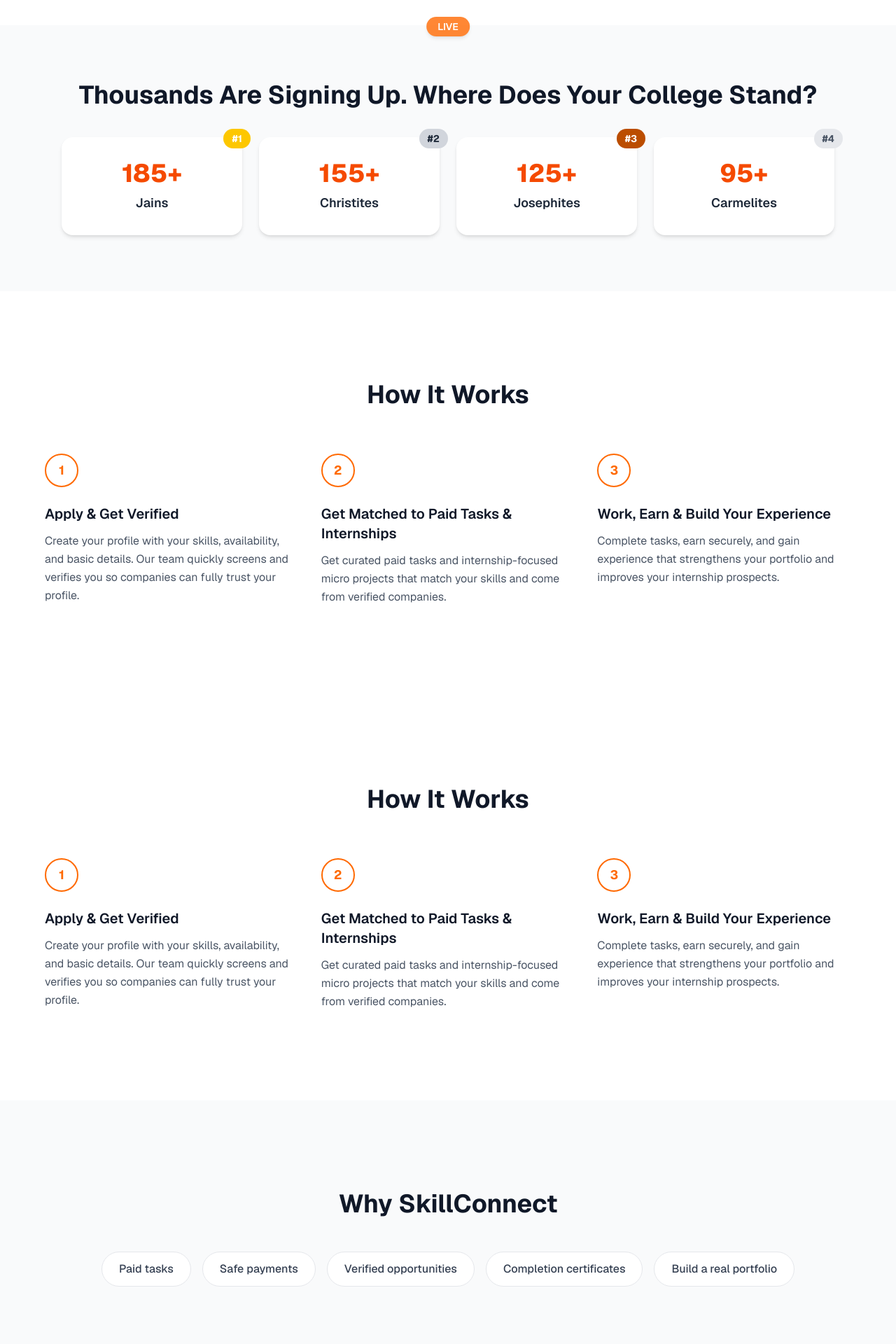
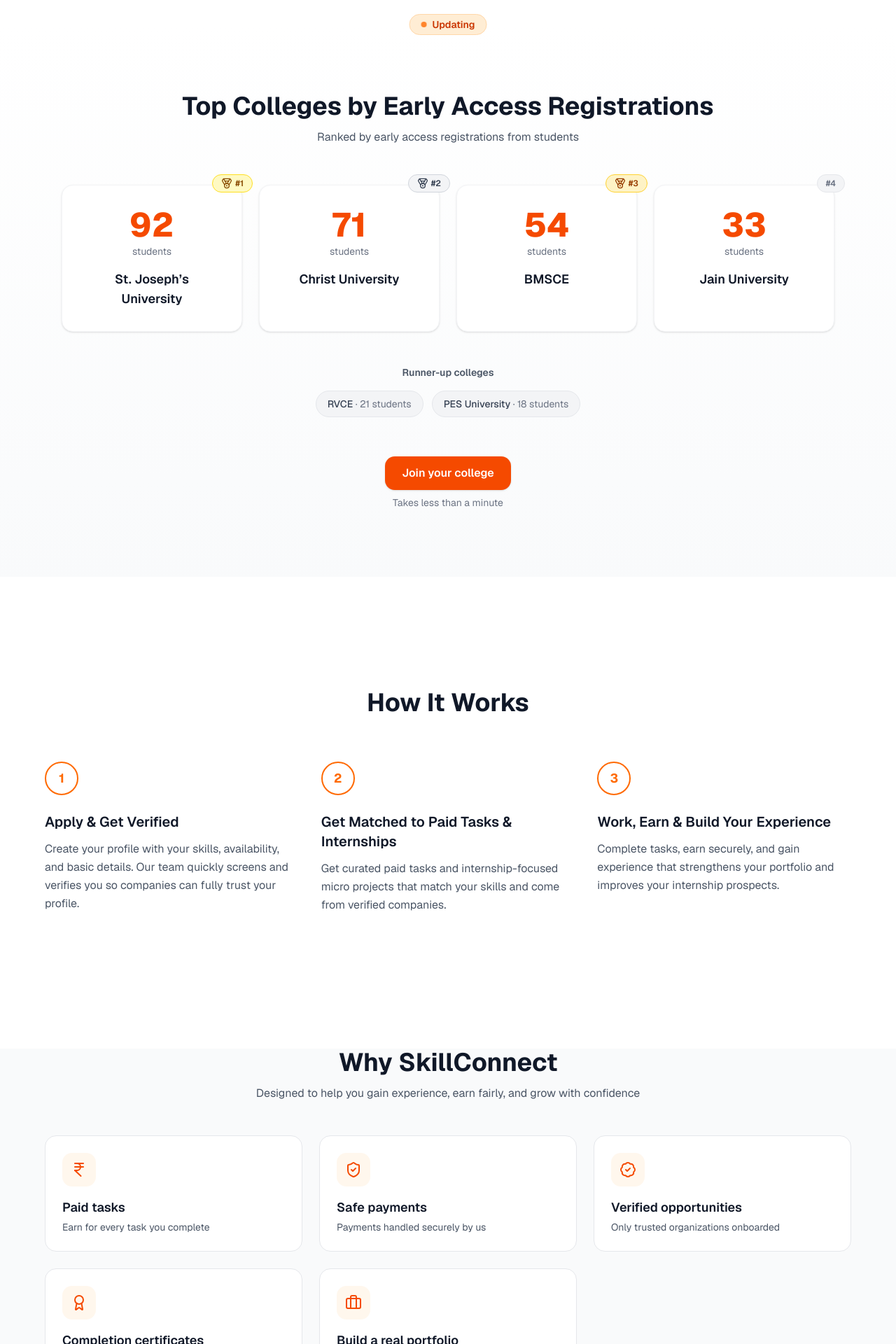
Before and after one commit to avsa-codes/skillconnectS, a Next.js app: page / in a window 1280 px wide. Shown: the part 640-2560 px from the top of the page at 70% size. Built offline with nearby package versions, Linux system fonts and the light colour scheme.

Commit message:
Final changes

```diff
--- a/app/page.tsx
+++ b/app/page.tsx
@@ -1,8 +1,8 @@
 "use client"
 
 import type React from "react"
+import { useRef, useState } from "react"
 
-import { useRef, useState } from "react"
 import Navigation from "@/components/navigation"
 import HeroSection from "@/components/hero-section"
 import HowItWorks from "@/components/how-it-works"
@@ -13,10 +13,11 @@ import EarlyAccess from "@/components/early-access"
 import Footer from "@/components/footer"
 import RegistrationModal from "@/components/registration-modal"
 import StatsSection from "@/components/stats-section"
-
+import Section from "@/components/section"
 
 export default function Home() {
   const [isModalOpen, setIsModalOpen] = useState(false)
+
   const howItWorksRef = useRef<HTMLDivElement>(null)
   const rolesRef = useRef<HTMLDivElement>(null)
 
@@ -32,34 +33,47 @@ const scrollToSection = (ref: React.RefObject<HTMLDivElement | null>) => {
         onRoles={() => scrollToSection(rolesRef)}
       />
 
+      {/* HERO stays as-is */}
+      <HeroSection onRegister={() => setIsModalOpen(true)} />
 
+      {/* STATS (already controls its own spacing) */}
+      <StatsSection onRegister={() => setIsModalOpen(true)} />
 
-
-
-
-
-
-      <HeroSection onRegister={() => setIsModalOpen(true)} />
-      <div ref={howItWorksRef}>
-
-
-<StatsSection />   {/* ← ADD THIS */}
-
+      {/* HOW IT WORKS */}
+      <Section>
         <div ref={howItWorksRef}>
           <HowItWorks />
         </div>
+      </Section>
 
+      {/* WHY */}
+      <Section>
+        <WhySkillConnect />
+      </Section>
 
-        <HowItWorks />
-      </div>
-      <WhySkillConnect />
+      {/* WHO */}
+      <Section>
         <WhoCanApply />
+      </Section>
+
+      {/* ROLES */}
+      <Section>
         <div ref={rolesRef}>
           <RolesAvailable />
         </div>
+      </Section>
+
+      {/* EARLY ACCESS */}
+      <Section>
         <EarlyAccess onRegister={() => setIsModalOpen(true)} />
+      </Section>
+
       <Footer />
-      <RegistrationModal isOpen={isModalOpen} onClose={() => setIsModalOpen(false)} />
+
+      <RegistrationModal
+        isOpen={isModalOpen}
+        onClose={() => setIsModalOpen(false)}
+      />
     </main>
   )
 }
--- a/components/hero-section.tsx
+++ b/components/hero-section.tsx
@@ -39,7 +39,7 @@ export default function HeroSection({ onRegister }: HeroSectionProps) {
               </div>
               <div>
                 <p className="text-sm font-semibold text-gray-900">Student profile strength</p>
-                <p className="text-xs text-gray-600 mt-1">92% average completion rate</p>
+                <p className="text-xs text-gray-600 mt-1">Minimum 80% profile completion required</p>
               </div>
             </div>
             <div className="flex items-start gap-4">
@@ -48,7 +48,7 @@ export default function HeroSection({ onRegister }: HeroSectionProps) {
               </div>
               <div>
                 <p className="text-sm font-semibold text-gray-900">Verified companies</p>
-                <p className="text-xs text-gray-600 mt-1">84 trusted partners</p>
+                <p className="text-xs text-gray-600 mt-1">10+ Verified and onboarded Organizations</p>
               </div>
             </div>
             <div className="flex items-start gap-4">
@@ -57,7 +57,7 @@ export default function HeroSection({ onRegister }: HeroSectionProps) {
               </div>
               <div>
                 <p className="text-sm font-semibold text-gray-900">Average task payout</p>
-                <p className="text-xs text-gray-600 mt-1">₹3000 - ₹12000 per project</p>
+                <p className="text-xs text-gray-600 mt-1">₹1000 - ₹10000 per project</p>
               </div>
             </div>
             <div className="flex items-start gap-4">
--- a/components/navigation.tsx
+++ b/components/navigation.tsx
@@ -44,7 +44,7 @@ export default function Navigation({ onRegister, onHowItWorks, onRoles }: Naviga
           Roles
         </button>
         <button
-  onClick={() => window.location.href = "https://skillconnect-o.vercel.app/"}
+  onClick={() => window.location.href = "https://organizations-onboarding.instatask.in"}
   className="text-sm font-medium text-gray-700 hover:text-orange-500 transition-colors hidden md:block"
 >
   For companies
--- a/components/roles-available.tsx
+++ b/components/roles-available.tsx
@@ -6,44 +6,102 @@ import {
   FileText,
   CalendarDays,
   Settings,
-  Grid3x3
+  Grid3x3,
 } from "lucide-react"
 
 export default function RolesAvailable() {
   const roles = [
-    { name: "Design", icon: PenTool },
-    { name: "Marketing", icon: Megaphone },
-    { name: "Content Writing", icon: FileText },
-    { name: "Events & Promotions", icon: CalendarDays },
-    { name: "Operations", icon: Settings },
-    { name: "More roles", icon: Grid3x3 }
+    {
+      name: "Design",
+      icon: PenTool,
+      description: "UI, posters, social creatives",
+    },
+    {
+      name: "Marketing",
+      icon: Megaphone,
+      description: "Campaigns, outreach, growth",
+    },
+    {
+      name: "Content Writing",
+      icon: FileText,
+      description: "Blogs, captions, copies",
+    },
+    {
+      name: "Events & Promotions",
+      icon: CalendarDays,
+      description: "On-ground & online events",
+    },
+    {
+      name: "Operations",
+      icon: Settings,
+      description: "Coordination & execution",
+    },
+    {
+      name: "More roles",
+      icon: Grid3x3,
+      description: "And many more coming",
+    },
   ]
 
   return (
-    <section className="px-6 lg:px-16 py-20 lg:py-32 bg-gray-50">
+    <section className="px-6 lg:px-16 bg-gray-50">
       <div className="max-w-7xl mx-auto">
-        <h2 className="text-3xl lg:text-4xl font-bold text-gray-900 mb-16 text-center">
-          Roles Available
-        </h2>
+        {/* Heading */}
+        <div className="text-center mb-10">
+          <h2 className="text-3xl lg:text-4xl font-bold text-gray-900">
+            Roles Available
+          </h2>
+          <p className="mt-3 text-gray-600 max-w-2xl mx-auto">
+            Short-term, paid roles across events, startups, and campus teams
+          </p>
+        </div>
 
+        {/* Roles grid */}
         <div className="grid grid-cols-1 sm:grid-cols-2 lg:grid-cols-3 gap-6">
           {roles.map((role, idx) => {
             const Icon = role.icon
             return (
               <div
                 key={idx}
-                className="bg-white border border-gray-200 rounded-2xl p-8 flex flex-col items-center justify-center gap-4 hover:shadow-md hover:border-orange-400 transition-all cursor-pointer min-h-48"
+                className="
+                  group bg-white border border-gray-200 rounded-2xl p-8
+                  flex flex-col items-center text-center gap-4
+                  transition-all duration-300
+                  hover:shadow-lg hover:border-orange-400
+                  cursor-pointer
+                "
               >
-                <div className="w-14 h-14 rounded-2xl bg-gray-100 flex items-center justify-center">
-                  <Icon className="w-8 h-8 text-gray-600" />
+                {/* Icon */}
+                <div
+                  className="
+                    w-14 h-14 rounded-2xl
+                    bg-orange-50
+                    flex items-center justify-center
+                    group-hover:bg-orange-100
+                    transition
+                  "
+                >
+                  <Icon className="w-7 h-7 text-orange-600" />
                 </div>
-                <h3 className="text-lg font-semibold text-gray-900 text-center">
+
+                {/* Role name */}
+                <h3 className="text-lg font-semibold text-gray-900">
                   {role.name}
                 </h3>
+
+                {/* Description */}
+                <p className="text-sm text-gray-500">
+                  {role.description}
+                </p>
               </div>
             )
           })}
         </div>
+
+        {/* Footer hint */}
+        <p className="mt-8 text-center text-sm text-gray-500">
+          Roles are matched based on skills and availability
+        </p>
       </div>
     </section>
   )
--- /dev/null
+++ b/components/section.tsx
@@ -0,0 +1,13 @@
+export default function Section({
+  children,
+  className = "",
+}: {
+  children: React.ReactNode
+  className?: string
+}) {
+  return (
+    <section className={`py-6 md:py-8 ${className}`}>
+      {children}
+    </section>
+  )
+}
--- a/components/stats-section.tsx
+++ b/components/stats-section.tsx
@@ -1,121 +1,224 @@
 "use client"
 
 import { useEffect, useState } from "react"
+import { Medal } from "lucide-react"
 
-const BASE_STATS = {
-  christ: 150,
-  josephs: 120,
-  jain: 180,
-  carmel: 90,
+type CollegeStat = {
+  college: string
+  count: number
 }
 
-const INCREMENT = 5          // increase per hour
-const INTERVAL_HOURS = 1     // every 1 hour
+type StatsSectionProps = {
+  onRegister: () => void
+}
 
-export default function StatsSection() {
-  const [stats, setStats] = useState(BASE_STATS)
+/* =========================
+   MAIN LEADERBOARD (TOP 4)
+========================= */
+
+const BASE_STATS: CollegeStat[] = [
+  { college: "St. Joseph’s University", count: 92 },
+  { college: "Christ University", count: 71 },
+  { college: "BMSCE", count: 54 },
+  { college: "Jain University", count: 33 },
+]
+
+/* =========================
+   RUNNER-UP COLLEGES
+========================= */
+
+const RUNNER_UPS: CollegeStat[] = [
+  { college: "RVCE", count: 21 },
+  { college: "PES University", count: 18 },
+]
+
+const MAX_INCREMENT = 2
+const INTERVAL_HOURS = 3
+
+export default function StatsSection({ onRegister }: StatsSectionProps) {
+  const [stats, setStats] = useState<CollegeStat[]>(BASE_STATS)
 
   useEffect(() => {
-    const stored = localStorage.getItem("skillconnect_stats")
-    const lastUpdated = localStorage.getItem("skillconnect_last_update")
-
-    let currentStats = stored ? JSON.parse(stored) : BASE_STATS
-    let last = lastUpdated ? parseInt(lastUpdated) : 0
+    const stored = localStorage.getItem("sc_college_stats")
+    const lastUpdated = localStorage.getItem("sc_stats_last_update")
     const now = Date.now()
 
+    let current: CollegeStat[] = stored
+      ? JSON.parse(stored)
+      : BASE_STATS
+
+    const last = lastUpdated ? parseInt(lastUpdated) : 0
+
     if (now - last > INTERVAL_HOURS * 60 * 60 * 1000) {
-      currentStats = {
-        christ: currentStats.christ + INCREMENT,
-        josephs: currentStats.josephs + INCREMENT,
-        jain: currentStats.jain + INCREMENT,
-        carmel: currentStats.carmel + INCREMENT,
+      current = current.map((item) => {
+        const shouldGrow = Math.random() > 0.5
+        const inc = shouldGrow
+          ? Math.floor(Math.random() * (MAX_INCREMENT + 1))
+          : 0
+
+        return {
+          ...item,
+          count: item.count + inc,
+        }
+      })
+
+      localStorage.setItem(
+        "sc_college_stats",
+        JSON.stringify(current)
+      )
+      localStorage.setItem(
+        "sc_stats_last_update",
+        now.toString()
+      )
     }
 
-      localStorage.setItem("skillconnect_stats", JSON.stringify(currentStats))
-      localStorage.setItem("skillconnect_last_update", now.toString())
-    }
-
-    setStats(currentStats)
+    current.sort((a, b) => b.count - a.count)
+    setStats(current)
   }, [])
 
-  const entries = [
-    { label: "Christites", value: stats.christ },
-    { label: "Josephites", value: stats.josephs },
-    { label: "Jains", value: stats.jain },
-    { label: "Carmelites", value: stats.carmel },
-  ]
+  return (
+    <section className="relative py-24 bg-gradient-to-b from-white to-gray-50">
+      {/* Updating badge */}
+      <div className="absolute -top-4 left-1/2 -translate-x-1/2">
+        <span className="flex items-center gap-2 bg-orange-100 text-orange-700 px-4 py-1 text-sm font-semibold rounded-full border border-orange-200">
+          <span className="h-2 w-2 rounded-full bg-orange-500 animate-pulse" />
+          Updating
+        </span>
+      </div>
 
-  const sorted = [...entries].sort((a, b) => b.value - a.value)
+      <div className="max-w-6xl mx-auto px-6">
+        {/* Heading */}
+        <h2 className="text-center text-3xl md:text-4xl font-bold text-gray-900">
+          Top Colleges by Early Access Registrations
+        </h2>
 
-  return (
-    <section className="w-full py-20 bg-gray-50 relative">
+        <p className="mt-3 text-center text-gray-600 max-w-2xl mx-auto">
+          Ranked by early access registrations from students
+        </p>
 
-      {/* LIVE badge */}
+        {/* Top 4 grid */}
+        <div className="mt-14 grid grid-cols-1 sm:grid-cols-2 md:grid-cols-4 gap-6">
+          {stats.slice(0, 4).map((item, index) => (
+            <StatCard
+              key={item.college}
+              rank={index + 1}
+              college={item.college}
+              count={item.count}
+            />
+          ))}
+        </div>
+
+        {/* Runner-ups */}
+        <div className="mt-12 text-center">
+          <p className="text-sm font-semibold text-gray-600 mb-4">
+            Runner-up colleges
+          </p>
+
+          <div className="flex flex-wrap justify-center gap-3">
+            {RUNNER_UPS.map((item) => (
               <div
+                key={item.college}
                 className="
-          absolute -top-3 left-1/2 -translate-x-1/2
-          bg-orange-500 text-white px-4 py-1 text-sm font-semibold
-          rounded-full shadow-md animate-pulse
+                  px-4 py-2 rounded-full
+                  bg-gray-100 text-gray-700 text-sm
+                  border border-gray-200
                 "
               >
-        LIVE
+                <span className="font-medium">
+                  {item.college}
+                </span>{" "}
+                <span className="text-gray-500">
+                  · {item.count} students
+                </span>
+              </div>
+            ))}
+          </div>
         </div>
 
-      <h2 className="text-center text-3xl md:text-4xl font-bold mb-10 text-gray-900">
-        Thousands Are Signing Up. Where Does Your College Stand?
-      </h2>
+        {/* CTA */}
+        <div className="mt-14 flex flex-col items-center">
+          <button
+            onClick={onRegister}
+            className="
+              px-6 py-3 rounded-xl
+              bg-orange-600 text-white font-semibold
+              hover:bg-orange-700 transition
+              shadow-sm
+            "
+          >
+            Join your college
+          </button>
 
-      <div className="max-w-6xl mx-auto px-6 grid grid-cols-2 md:grid-cols-4 gap-6 text-center">
-        {sorted.map((item, index) => (
-          <StatCard
-            key={item.label}
-            label={item.label}
-            value={item.value}
-            rank={index + 1}
-          />
-        ))}
+          <p className="mt-2 text-sm text-gray-500">
+            Takes less than a minute
+          </p>
+        </div>
       </div>
     </section>
   )
 }
 
-const badgeStyles: Record<number, string> = {
-  1: "bg-yellow-400 text-white",
-  2: "bg-gray-300 text-gray-800",
-  3: "bg-amber-700 text-white",
-  4: "bg-gray-200 text-gray-600",
+/* =========================
+   STAT CARD
+========================= */
+
+function StatCard({
+  rank,
+  college,
+  count,
+}: {
+  rank: number
+  college: string
+  count: number
+}) {
+  const medalStyles: Record<number, string> = {
+    1: "bg-yellow-100 text-yellow-800 border-yellow-300",
+    2: "bg-gray-100 text-gray-700 border-gray-300",
+    3: "bg-amber-100 text-amber-800 border-amber-300",
   }
 
-function StatCard({
-  label,
-  value,
-  rank,
-}: {
-  label: string
-  value: number
-  rank: number
-}) {
   return (
     <div
       className="
-        relative bg-white p-8 rounded-2xl shadow-md
-        hover:shadow-[0_0_20px_rgba(255,115,40,0.35)]
-        hover:scale-105 transition-all duration-300
-        cursor-pointer
+        relative bg-white rounded-2xl p-8
+        border border-gray-100
+        shadow-sm hover:shadow-lg
+        transition-all duration-300
+        hover:-translate-y-1
       "
     >
-      {/* Rank Badge */}
+      {/* Rank badge */}
+      <div className="absolute -top-4 -right-4">
+        {rank <= 3 ? (
           <div
             className={`
-          absolute -top-3 -right-3 px-3 py-1 text-sm font-bold rounded-full
-          ${badgeStyles[rank]}
+              flex items-center gap-1 px-3 py-1 rounded-full
+              text-xs font-semibold border
+              ${medalStyles[rank]}
             `}
           >
+            <Medal className="h-4 w-4" />
             #{rank}
           </div>
+        ) : (
+          <div className="px-3 py-1 text-xs font-semibold rounded-full bg-gray-100 text-gray-500 border border-gray-200">
+            #{rank}
+          </div>
+        )}
+      </div>
 
-      <p className="text-4xl font-extrabold text-orange-600">{value}+</p>
-      <p className="mt-2 text-gray-800 font-semibold text-lg">{label}</p>
+      <div className="text-center">
+        <p className="text-5xl font-extrabold text-orange-600">
+          {count}
+        </p>
+        <p className="mt-1 text-sm text-gray-500">
+          students
+        </p>
+
+        <p className="mt-4 text-lg font-semibold text-gray-900">
+          {college}
+        </p>
+      </div>
     </div>
   )
 }
--- a/components/who-can-apply.tsx
+++ b/components/who-can-apply.tsx
@@ -1,26 +1,80 @@
 "use client"
 
+import {
+  GraduationCap,
+  BookOpen,
+  Briefcase,
+  Clock,
+} from "lucide-react"
+
 export default function WhoCanApply() {
-  const categories = ["University students", "Recent graduates", "Interns & trainees", "Part-time professionals"]
+  const categories = [
+    {
+      label: "University students",
+      icon: GraduationCap,
+    },
+    {
+      label: "Recent graduates",
+      icon: BookOpen,
+    },
+    {
+      label: "Interns & trainees",
+      icon: Briefcase,
+    },
+    {
+      label: "Part-time professionals",
+      icon: Clock,
+    },
+  ]
 
   return (
-    <section className="px-6 lg:px-16 py-20 lg:py-32 bg-white">
-      <div className="max-w-4xl mx-auto">
-        <h2 className="text-3xl lg:text-4xl font-bold text-gray-900 mb-8 text-center">Who Can Apply</h2>
-        <p className="text-lg text-gray-600 text-center mb-12 leading-relaxed">
-          SkillConnect is designed for students, interns, and part-time professionals who want to gain real-world
-          experience while earning on flexible, outcome-based projects with trusted companies.
+    <section className="px-6 lg:px-16 bg-white">
+      <div className="max-w-5xl mx-auto">
+        {/* Heading */}
+        <div className="text-center mb-10">
+          <h2 className="text-3xl lg:text-4xl font-bold text-gray-900">
+            Who Can Apply
+          </h2>
+          <p className="mt-3 text-lg text-gray-600 leading-relaxed max-w-3xl mx-auto">
+            SkillConnect is built for individuals looking to gain real-world
+            experience while earning through flexible, outcome-based projects
+            with trusted companies.
+          </p>
+        </div>
+
+        {/* Categories */}
+        <div className="grid grid-cols-1 sm:grid-cols-2 gap-6 max-w-3xl mx-auto">
+          {categories.map((item, idx) => {
+            const Icon = item.icon
+            return (
+              <div
+                key={idx}
+                className="
+                  flex items-center gap-4
+                  bg-gray-50 border border-gray-200
+                  rounded-2xl p-5
+                  transition-all duration-300
+                  hover:border-orange-400 hover:bg-orange-50
+                "
+              >
+                {/* Icon */}
+                <div className="w-12 h-12 rounded-xl bg-white border border-gray-200 flex items-center justify-center">
+                  <Icon className="w-6 h-6 text-orange-600" />
+                </div>
+
+                {/* Text */}
+                <p className="text-lg font-medium text-gray-900">
+                  {item.label}
+                </p>
+              </div>
+            )
+          })}
+        </div>
+
+        {/* Footer reassurance */}
+        <p className="mt-8 text-center text-sm text-gray-500">
+          No prior full-time experience required
         </p>
-        <div className="flex flex-wrap justify-center gap-4">
-          {categories.map((category, idx) => (
-            <button
-              key={idx}
-              className="bg-gray-100 hover:bg-gray-200 border border-gray-300 rounded-full px-6 py-3 text-gray-700 font-medium transition-colors"
-            >
-              {category}
-            </button>
-          ))}
-        </div>
       </div>
     </section>
   )
--- a/components/why-skill-connect.tsx
+++ b/components/why-skill-connect.tsx
@@ -1,27 +1,83 @@
 "use client"
+
+import {
+  IndianRupee,
+  ShieldCheck,
+  BadgeCheck,
+  Award,
+  Briefcase,
+} from "lucide-react"
 
 export default function WhySkillConnect() {
   const benefits = [
-    "Paid tasks",
-    "Safe payments",
-    "Verified opportunities",
-    "Completion certificates",
-    "Build a real portfolio",
+    {
+      label: "Paid tasks",
+      description: "Earn for every task you complete",
+      icon: IndianRupee,
+    },
+    {
+      label: "Safe payments",
+      description: "Payments handled securely by us",
+      icon: ShieldCheck,
+    },
+    {
+      label: "Verified opportunities",
+      description: "Only trusted organizations onboarded",
+      icon: BadgeCheck,
+    },
+    {
+      label: "Completion certificates",
+      description: "Proof of work you can share",
+      icon: Award,
+    },
+    {
+      label: "Build a real portfolio",
+      description: "Showcase real-world experience",
+      icon: Briefcase,
+    },
   ]
 
   return (
-    <section className="px-6 lg:px-16 py-20 lg:py-32 bg-gray-50">
-      <div className="max-w-7xl mx-auto text-center">
-        <h2 className="text-3xl lg:text-4xl font-bold text-gray-900 mb-12">Why SkillConnect</h2>
-        <div className="flex flex-wrap justify-center gap-4">
-          {benefits.map((benefit, idx) => (
-            <div
-              key={idx}
-              className="bg-white border border-gray-200 rounded-full px-6 py-3 text-gray-700 font-medium hover:bg-gray-50 transition-colors"
-            >
-              {benefit}
-            </div>
-          ))}
+    <section className="px-6 lg:px-16 bg-gray-50">
+      <div className="max-w-6xl mx-auto">
+        {/* Heading */}
+        <div className="text-center mb-12">
+          <h2 className="text-3xl lg:text-4xl font-bold text-gray-900">
+            Why SkillConnect
+          </h2>
+          <p className="mt-3 text-gray-600 max-w-2xl mx-auto">
+            Designed to help you gain experience, earn fairly, and grow with confidence
+          </p>
+        </div>
+
+        {/* Benefits */}
+        <div className="grid grid-cols-1 sm:grid-cols-2 lg:grid-cols-3 gap-6">
+          {benefits.map((item, idx) => {
+            const Icon = item.icon
+            return (
+              <div
+                key={idx}
+                className="
+                  bg-white border border-gray-200 rounded-2xl p-6
+                  transition-all duration-300
+                  hover:border-orange-400 hover:shadow-sm
+                "
+              >
+                {/* Icon */}
+                <div className="w-12 h-12 rounded-xl bg-orange-50 flex items-center justify-center mb-4">
+                  <Icon className="w-6 h-6 text-orange-600" />
+                </div>
+
+                {/* Text */}
+                <h3 className="text-lg font-semibold text-gray-900">
+                  {item.label}
+                </h3>
+                <p className="mt-1 text-sm text-gray-600">
+                  {item.description}
+                </p>
+              </div>
+            )
+          })}
         </div>
       </div>
     </section>
```
Lines whose indentation alone changed are shown as unchanged.
